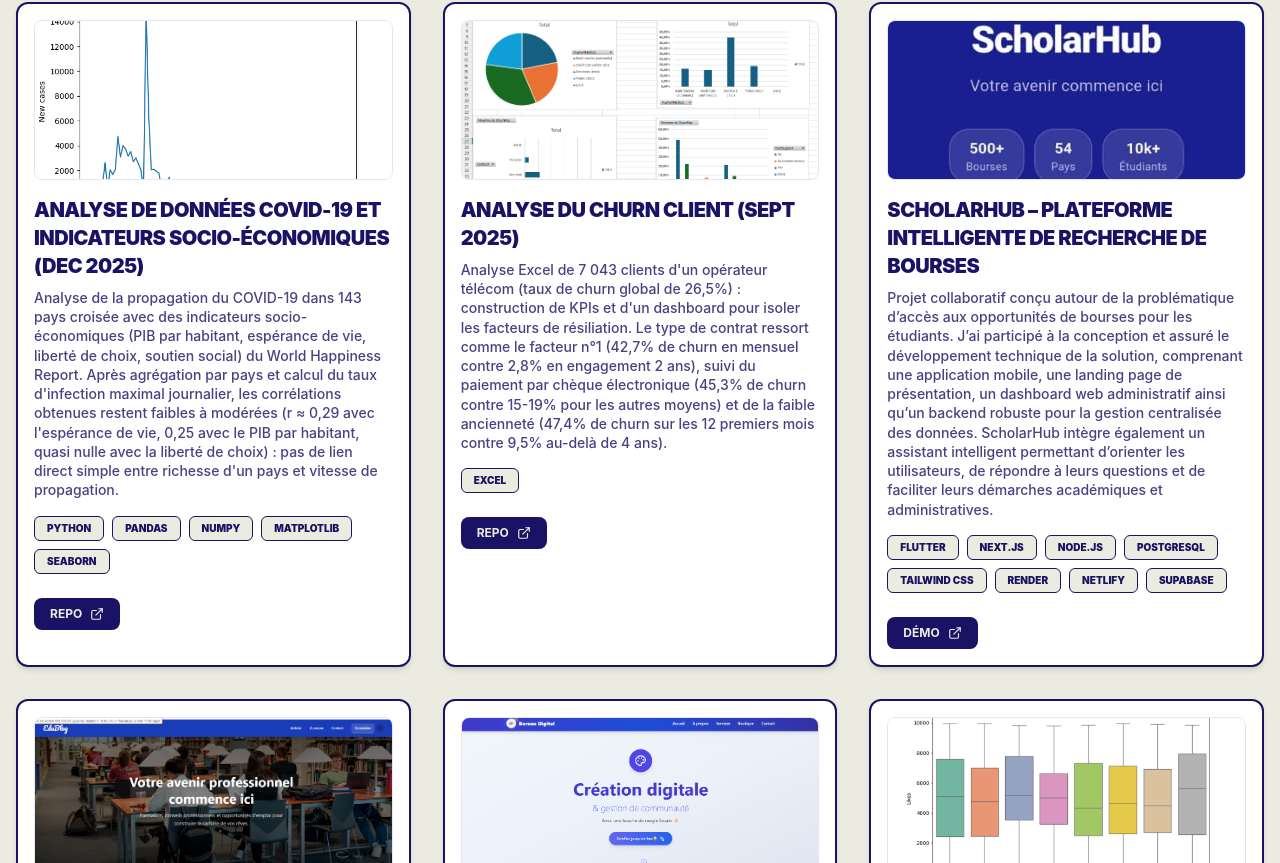
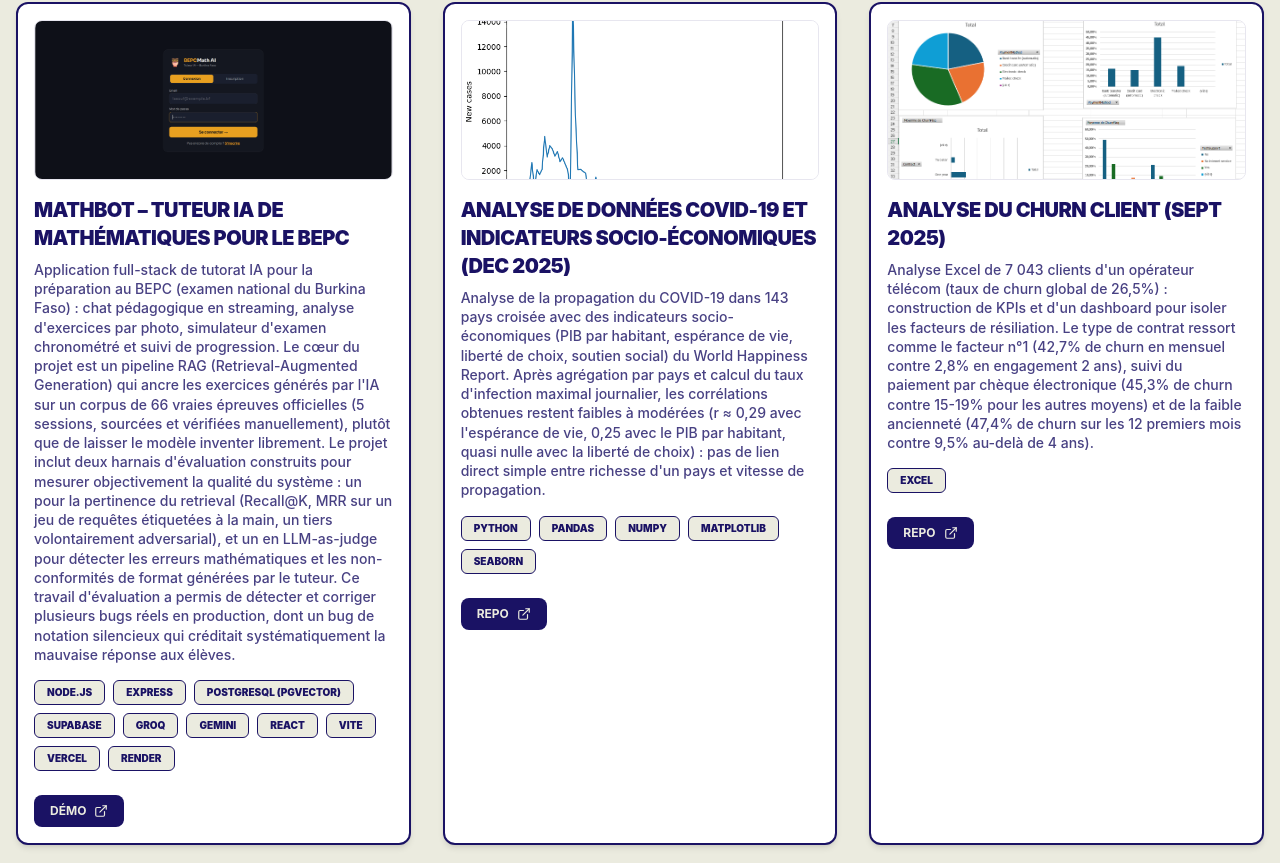
Before and after one commit to Solangeilinga/portfolio, a React (Vite) app: page / in a window 1280 px wide. Shown: the part 7537-8400 px from the top of the page. Built offline with nearby package versions, Linux system fonts and the light colour scheme.

Commit message:
final push

```diff
--- a/src/data/projectsData.js
+++ b/src/data/projectsData.js
@@ -17,6 +17,7 @@ import water_potability from '../assets/water_potability.png';
 import innofaso from '../assets/innofaso.png';
 import basyam from '../assets/basyam.png';
 import tontine from '../assets/matontine.png';
+import mathbot from '../assets/mathbot.png'; // TODO: remplacer par une vraie capture d'écran
 
 export const projects = [
     {
@@ -146,6 +147,16 @@ export const projects = [
         featured: true
     },
     {
+        id: 19,
+        title: "MathBot – Tuteur IA de mathématiques pour le BEPC",
+        description: "Application full-stack de tutorat IA pour la préparation au BEPC (examen national du Burkina Faso) : chat pédagogique en streaming, analyse d'exercices par photo, simulateur d'examen chronométré et suivi de progression. Le cœur du projet est un pipeline RAG (Retrieval-Augmented Generation) qui ancre les exercices générés par l'IA sur un corpus de 66 vraies épreuves officielles (5 sessions, sourcées et vérifiées manuellement), plutôt que de laisser le modèle inventer librement. Le projet inclut deux harnais d'évaluation construits pour mesurer objectivement la qualité du système : un pour la pertinence du retrieval (Recall@K, MRR sur un jeu de requêtes étiquetées à la main, un tiers volontairement adversarial), et un en LLM-as-judge pour détecter les erreurs mathématiques et les non-conformités de format générées par le tuteur. Ce travail d'évaluation a permis de détecter et corriger plusieurs bugs réels en production, dont un bug de notation silencieux qui créditait systématiquement la mauvaise réponse aux élèves.",
+        tags: ["Intelligence Artificielle", "Data Science", "Développement Web"],
+        Technologies: ["Node.js", "Express", "PostgreSQL (pgvector)", "Supabase", "Groq", "Gemini", "React", "Vite", "Vercel", "Render"],
+        image: mathbot,
+        demo: "https://mathbot-frontend.vercel.app",
+        featured: true
+    },
+    {
         id: 13,
         title: "Analyse de données COVID-19 et indicateurs socio-économiques (Dec 2025)",
         description: "Analyse de la propagation du COVID-19 dans 143 pays croisée avec des indicateurs socio-économiques (PIB par habitant, espérance de vie, liberté de choix, soutien social) du World Happiness Report. Après agrégation par pays et calcul du taux d'infection maximal journalier, les corrélations obtenues restent faibles à modérées (r ≈ 0,29 avec l'espérance de vie, 0,25 avec le PIB par habitant, quasi nulle avec la liberté de choix) : pas de lien direct simple entre richesse d'un pays et vitesse de propagation.",
```
Also changed, not shown: src/assets/mathbot.png (added).
